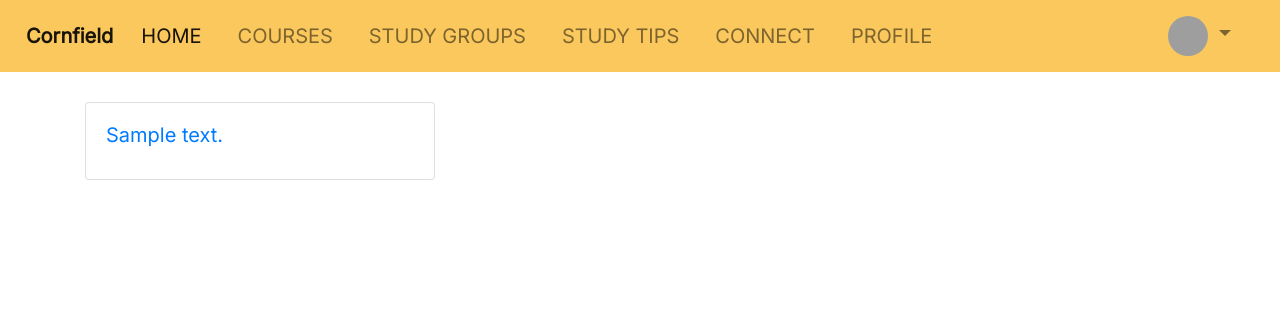
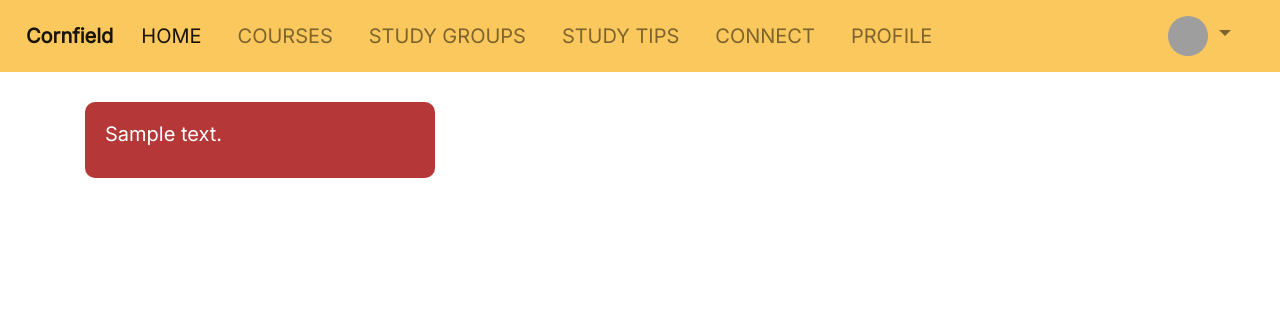
Before and after one commit to altheabata/hackourcampus2020, a Flask app: page /subjects in a window 1280 px wide. Shown: the top 332 px of the page. Run offline with Flask 2, Linux system fonts and the light colour scheme; the visitor is signed in with stand-in values (Sample User, id 1); a database or web service that is not in the repository returns one stand-in record (values such as "Sample title"); data that the repository does not hold is empty; some libraries are stand-ins or nearby versions; grey boxes are pictures that could not be loaded.

Commit message:
made subject cards look like course cards

```diff
--- a/static/css/style.css
+++ b/static/css/style.css
@@ -354,6 +354,23 @@ button a:hover {
     margin-top: 30px;
 }
 
+.card.course-card {
+    border: none;
+}
+
+.course-body {
+    border-radius: 10px;
+}
+
+a {
+    border: none;
+}
+
+.course-body:hover {
+
+    box-shadow: 8px 8px 20px #00000066;
+}
+
 .course-card a {
     color: black;
     transition: box-shadow 0.5s;
@@ -362,7 +379,6 @@ button a:hover {
 .course-card a:hover {
     text-decoration: none;
     color: black;
-    box-shadow: 4px 4px 20px #00000033;
 }
 
 .course-body{
--- a/templates/subjects.html
+++ b/templates/subjects.html
@@ -7,9 +7,9 @@
             <div class="col-4">
                 {% for subject in subjects %}
                     {% if (loop.index - 1) % 3 == remainder %}
-                        <div class="card">
+                        <div class="card course-card">
                             <a href="/courses/{{ subject.abbrieviation }}">
-                                <div class="card-body">
+                                <div class="card-body course-body">
                                     <h5 class="card-title">{{ subject.name }}</h5>
                                 </div>
                             </a>
```
